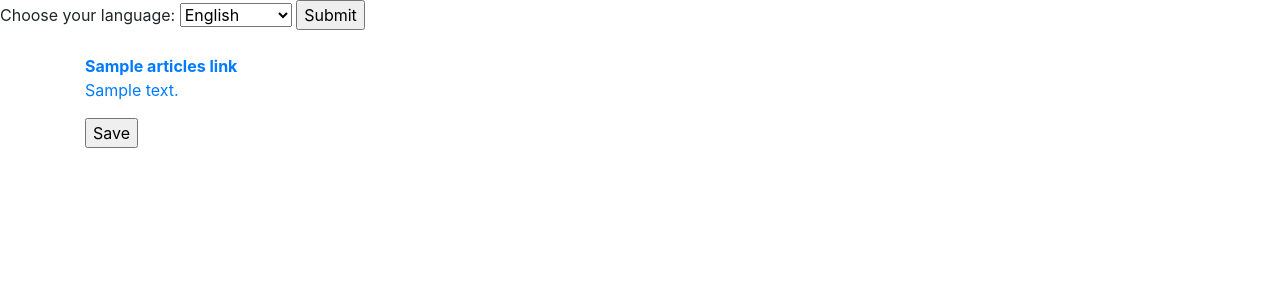
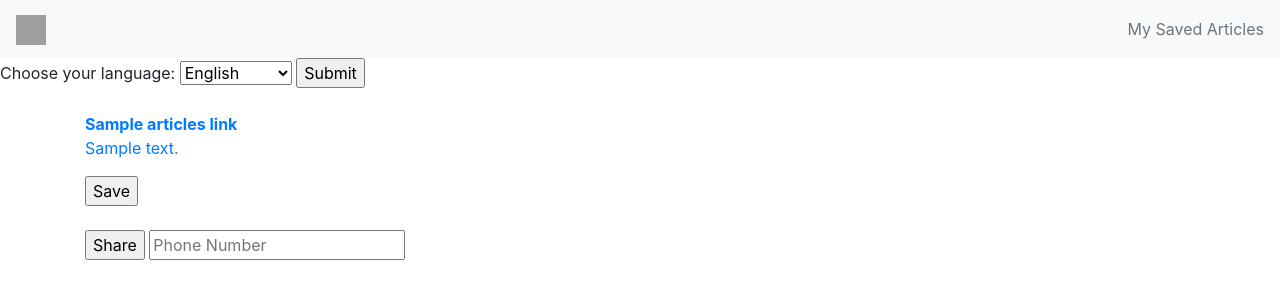
Before and after one commit to Quynhd07/translation2020, a Flask app: template templates/articles.html in a window 1280 px wide. Shown: the top 300 px of the page. Run offline with Flask 2, Linux system fonts and the light colour scheme; the template is opened without the code that fills it: most values are stand-ins (such as "Sample title", 1, 10 or a date in 2020); parts of the project's set-up code (start-up, migrations or seed data) failed here and were passed over; some libraries are stand-ins or nearby versions; grey boxes are pictures that could not be loaded.

Commit message:
Add new share feature using Twilio

```diff
--- a/server.py
+++ b/server.py
@@ -7,14 +7,18 @@ import os
 from sources import get_sources
 from string import capwords
 from model import ModelMixin, User, Article, User_article, db, connect_to_db
-import uuid
+from twilio.rest import Client
+
 
 app = Flask(__name__)
 app.secret_key = os.getenv('translation2020_key')
+twilio_test_sid = os.getenv('TWILIO_TEST_SID')
+twilio_test_token = os.getenv('TWILIO_TEST_TOKEN')
+twilio_account_sid = os.getenv('TWILIO_ACCOUNT_SID')
+twilio_auth_token = os.getenv('TWILIO_AUTH_TOKEN')
 # set lifetime of cookie session
 app.SESSION_PERMANENT = True
 
-# API_KEY = os.environ[]
 
 @app.route('/')
 def homepage():
@@ -29,8 +33,9 @@ def homepage():
         session['id'] = user.user_session
         # default language property to English for first-time users
         session['language'] = user.user_language
-    # else:
-    #     session['id'] = None
+    # elif not session.get('language')
+    #     user = User(user_language='en')
+    #     user
     tokens = tweets.get_frequent_tokens()
     return render_template('homepage.html', tokens = tokens)
 
@@ -71,6 +76,20 @@ def display_saved_article():
     return render_template("saved.html", articles=zip(url_list,article_list))
 
 
+@app.route('/share_article')
+def share_article():
+    article_heading = request.args.get("heading")
+    article_url = request.args.get("url")
+    article_description = request.args.get("description")
+    phone_number = request.args.get("phone_number")
+    client = Client(twilio_account_sid, twilio_auth_token)
+    message = client.messages.create(body=article_heading + ':' + article_description + '\nCheck it out: ' + article_url,
+                            from_='+18315315730',
+                            to=phone_number)
+    print(message.sid)
+    return redirect("/")
+
+
 
 @app.route('/<token>')
 def display_key(token):
--- a/templates/articles.html
+++ b/templates/articles.html
@@ -32,6 +32,14 @@
             <input type="hidden" name="url" value= "{{ link }}">
         </form>
         <br>
+        <form action='/share_article'>
+            <input type=submit value="Share">
+            <input type=text name="phone_number" placeholder="Phone Number">
+            <input type="hidden" name="heading" value= "{{ heading }}">
+            <input type="hidden" name="description" value= "{{ description }}">
+            <input type="hidden" name="url" value= "{{ link }}">
+        </form>
+        <br>
         {% endfor %}
     </div>
 
--- a/templates/base.html
+++ b/templates/base.html
@@ -6,6 +6,12 @@
 </head>
 
 <body>
+    <nav class="navbar navbar-light bg-light">
+        <a class="navbar-brand" href="/">
+            <img src="https://www.svgrepo.com/show/21736/house-outline.svg" width="30" height="30" alt="">
+          </a>
+        <a class="nav-item text-muted" href="/display_saved_articles">My Saved Articles</a>
+    </nav>
     {% block content %}
 
     {% endblock %}
```
Also changed, not shown: templates/homepage.html (+8 -0 lines).
